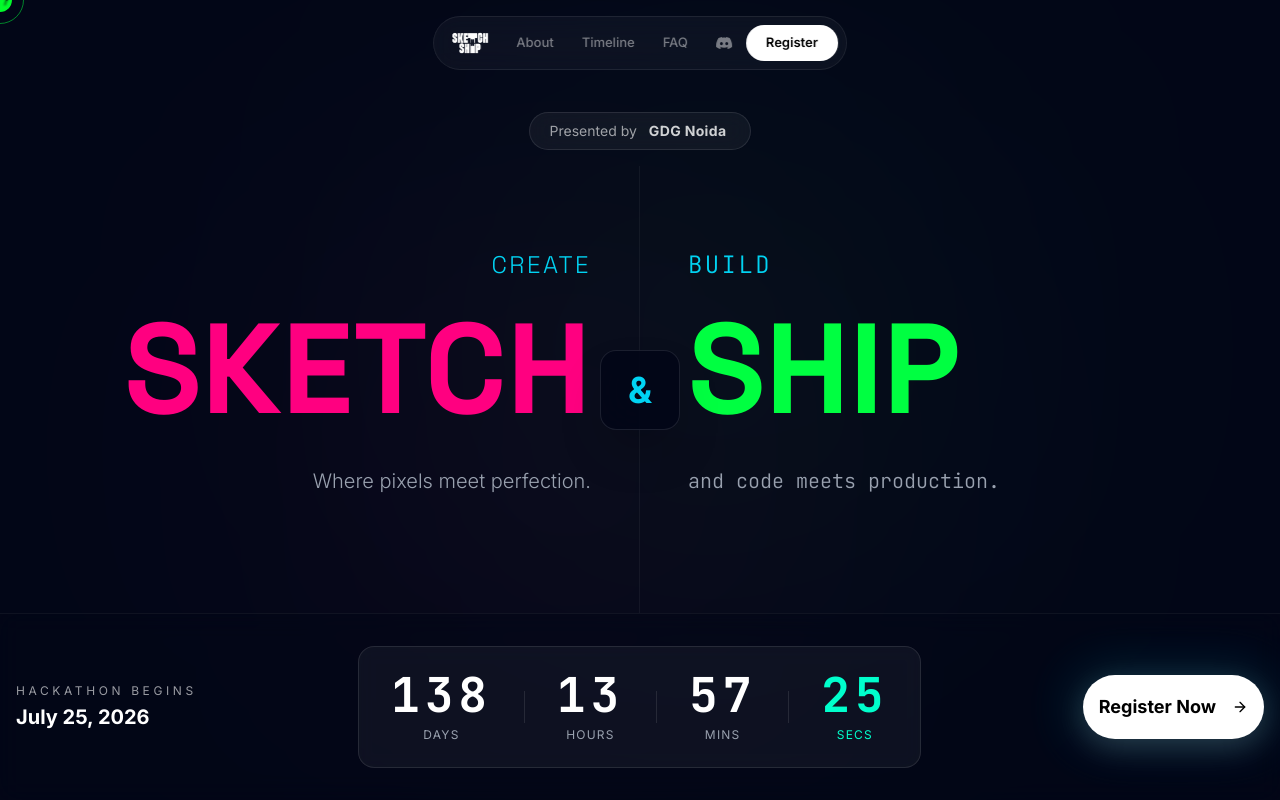
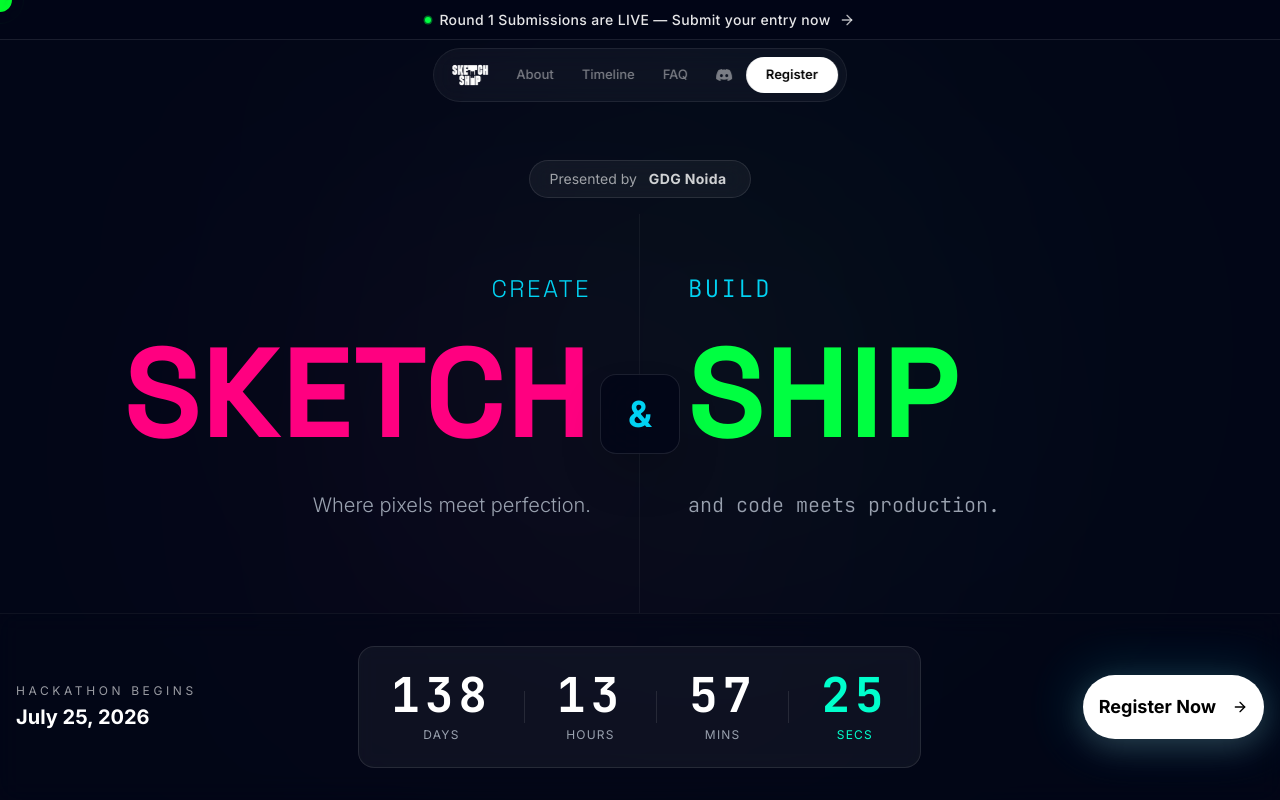
Before and after one commit to SaiAryan1784/sketchnship, a Next.js app: page / in a window 1280 px wide. Shown: the top 800 px of the page. Built offline with nearby package versions, Linux system fonts and the light colour scheme.

Commit message:
feat: add global announcement bar and adjust layout spacing to accommodate it

```diff
--- a/app/page.tsx
+++ b/app/page.tsx
@@ -6,6 +6,7 @@ import { Hero } from '@/components/sections/Hero'
 import { About } from '@/components/sections/About'
 import { Tracks } from '@/components/sections/Tracks'
 import { Navbar } from '@/components/sections/Navbar'
+import { AnnouncementBar } from '@/components/sections/AnnouncementBar'
 
 import { Timeline } from '@/components/sections/Timeline'
 import { Sponsors } from '@/components/sections/Sponsors'
@@ -17,6 +18,7 @@ export default function Home() {
   return (
     <SmoothScroll>
       <CursorFollower />
+      <AnnouncementBar />
       <Navbar />
       <main className="relative min-h-screen bg-background-dark overflow-x-hidden">
         <Hero />
--- /dev/null
+++ b/components/sections/AnnouncementBar.tsx
@@ -0,0 +1,32 @@
+'use client'
+
+import { motion } from 'framer-motion'
+import { ArrowRight } from 'lucide-react'
+
+export const AnnouncementBar = () => {
+    return (
+        <a
+            href="https://bit.ly/round1_submission"
+            target="_blank"
+            rel="noopener noreferrer"
+            className="fixed top-0 inset-x-0 z-40 h-9 md:h-10 flex items-center justify-center gap-2 px-4 bg-background-dark/90 backdrop-blur-md border-b border-white/10 hover:bg-white/5 transition-colors group"
+            data-hover="true"
+        >
+            <span className="relative flex w-1.5 h-1.5 shrink-0">
+                <motion.span
+                    className="absolute inset-0 rounded-full bg-developer-green"
+                    animate={{ scale: [1, 2.2, 1], opacity: [0.7, 0, 0.7] }}
+                    transition={{ duration: 1.8, repeat: Infinity, ease: 'easeInOut' }}
+                />
+                <span className="relative w-1.5 h-1.5 rounded-full bg-developer-green" />
+            </span>
+
+            <span className="text-xs md:text-sm font-medium text-white/90 tracking-wide">
+                <span className="hidden md:inline">Round 1 Submissions are LIVE — Submit your entry now</span>
+                <span className="md:hidden">Round 1 is LIVE — Submit now</span>
+            </span>
+
+            <ArrowRight className="w-3.5 h-3.5 md:w-4 md:h-4 text-white/70 shrink-0 group-hover:translate-x-1 group-hover:text-white transition-all" />
+        </a>
+    )
+}
--- a/components/sections/Hero.tsx
+++ b/components/sections/Hero.tsx
@@ -40,7 +40,7 @@ const TiltButton = ({ children, className, ...props }: React.ComponentProps<type
 
 export const Hero = () => {
     return (
-        <section className="relative min-h-screen w-full flex flex-col pt-20 md:pt-0">
+        <section className="relative min-h-screen w-full flex flex-col pt-28 md:pt-8">
             {/* Background Ambience — subtle, no gradients */}
             <div className="absolute inset-0 pointer-events-none overflow-hidden">
                 <div className="absolute top-1/4 left-1/4 w-[500px] h-[500px] bg-designer-primary/5 rounded-full blur-[150px] mix-blend-screen" />
@@ -52,7 +52,7 @@ export const Hero = () => {
                 initial={{ opacity: 0, y: -20 }}
                 animate={{ opacity: 1, y: 0 }}
                 transition={{ duration: 0.8, delay: 0.5 }}
-                className="w-full flex justify-center pt-8 md:pt-28 pb-4 relative z-40"
+                className="w-full flex justify-center pt-10 md:pt-32 pb-4 relative z-40"
             >
                 <a
                     href="https://gdg.community.dev/gdg-noida/"
--- a/components/sections/Navbar.tsx
+++ b/components/sections/Navbar.tsx
@@ -51,7 +51,7 @@ export const Navbar = () => {
                     animate={{ y: 0, opacity: 1 }}
                     exit={{ y: -100, opacity: 0 }}
                     transition={{ duration: 0.3, ease: [0.4, 0, 0.2, 1] }}
-                    className="fixed top-4 left-1/2 -translate-x-1/2 z-50"
+                    className="fixed top-12 left-1/2 -translate-x-1/2 z-50"
                 >
                     {/* Floating pill */}
                     <div className={`flex items-center gap-1 px-2 py-2 rounded-full border transition-all duration-500 ${atTop
```
